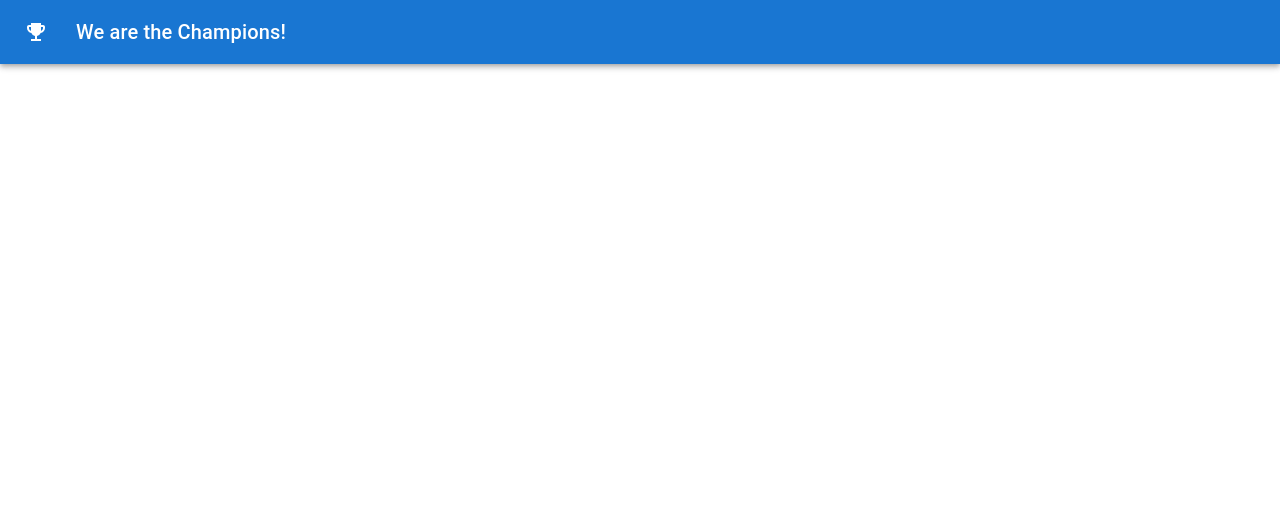
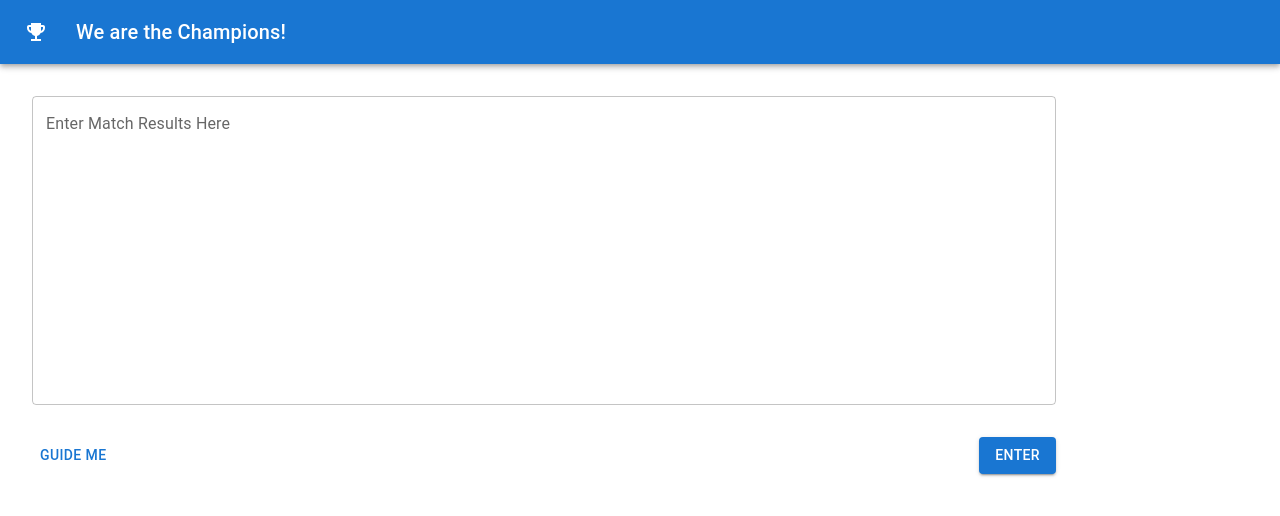
Before and after one commit to jaydenhojingrong/We-are-the-Champions, a React (Create React App) app in the folder frontend/: page /rankings in a window 1280 px wide. Shown: the top 516 px of the page. Built offline with nearby package versions, Linux system fonts and the light colour scheme.

Commit message:
(feat) backend integration for match information page
- added frontend page for match information
- integrate via axios to the python app
- added props and update methods to pass data across components

```diff
--- a/frontend/src/App.js
+++ b/frontend/src/App.js
@@ -1,17 +1,25 @@
 import './App.css';
-import {BrowserRouter as Router, Routes, Route} from "react-router-dom";
+import {BrowserRouter as Router, Routes, Route, Link} from "react-router-dom";
 import TeamInformation from "./components/TeamInformation" ;
 import MatchInformation from './components/MatchInformation';
 import ButtonAppBar from './components/ButtonAppBar';
-
+import React, {useState} from 'react';
 
 function App() {
+
+  const [teamInformation, setTeamInformation] = useState({"placeholder": "placeholder"});
+  const updateTeamInformation = newTeamInformation => setTeamInformation(newTeamInformation);
+
+  const [rankingByGroup, setRankingByGroup] = useState({"placeholder": "placeholder"});
+  const updateRankingByGroup = newRankingByGroup => setRankingByGroup(newRankingByGroup);
+
   return (
     <Router>
-      <ButtonAppBar />
+      <Link to={"/"} style={{ textDecoration: 'none' }}><ButtonAppBar /></Link>
       <Routes>
-        <Route exact path = "/" element={<TeamInformation />}/>
-        <Route path = "/enter_result" element={<MatchInformation />}/>
+        <Route exact path = "/" element={<TeamInformation teamInformation = {teamInformation} updateTeamInformation = {updateTeamInformation}/>}/>
+        <Route path = "/enter_result" element={<MatchInformation teamInformation = {teamInformation} rankingByGroup = {rankingByGroup} updateRankingByGroup = {updateRankingByGroup}/>}/>
+        <Route path = "/rankings" element={<MatchInformation rankingByGroup = {rankingByGroup}/>}/>
       </Routes>
     </Router>
   );
--- a/frontend/src/components/ButtonAppBar.js
+++ b/frontend/src/components/ButtonAppBar.js
@@ -5,7 +5,6 @@ import Toolbar from '@mui/material/Toolbar';
 import Typography from '@mui/material/Typography';
 import IconButton from '@mui/material/IconButton';
 import EmojiEventsIcon from '@mui/icons-material/EmojiEvents';
-
 
 export default function ButtonAppBar() {
   return (
--- a/frontend/src/components/MatchInformation.js
+++ b/frontend/src/components/MatchInformation.js
@@ -1,13 +1,75 @@
 import React, {useState}  from 'react';
 import Box from '@mui/material/Box';
+import axios from "axios";
+import Button from '@mui/material/Button';
+import TextField from '@mui/material/TextField';
+import Collapse from '@mui/material/Collapse';
+import Stack from "@mui/material/Stack"
+import { Link } from "react-router-dom";
 
 const baseURL = "http://127.0.0.1:5000/enter_result";
 
-export default function MatchInformation() {
+export default function MatchInformation(props) {
 
+  const teamInformation = props.teamInformation;
+  const [value, setValue] = React.useState('Controlled');
+  const [openGuide, setOpenGuide] = useState(false);
+
+  const handleChange = (event) => {
+    setValue(event.target.value);
+  };
+
+  function enterResult() {
+    const headers = {
+      'Content-Type': 'application/json'
+    }
+    axios.post(baseURL, {
+        team_information: teamInformation,
+        match_results: value
+      },
+      {
+        headers: headers
+      })
+      .then((response) => {
+        props.updateRankingByGroup(response.data.data.ranking_by_group);
+      });
+  }
 
   return (
     <Box>
+      <Box
+        sx={{p:4, width:"80%"}}
+        display="flex"
+        justifyContent="center"
+        alignItems="center">
+
+        <TextField
+            id="outlined-textarea"
+            label="Enter Match Results Here"
+            placeholder="e.g.
+  teamA teamC 1 3
+  teamA teamD 2 2"
+            minRows={12}
+            maxRows={12}
+            onChange={handleChange}
+            multiline
+            fullWidth/>
+
+      </Box>
+      <Box
+        sx={{px:4, width:"80%"}}>
+        <Stack direction="row" justifyContent="space-between">
+          <Button  color="primary"onClick={() => setOpenGuide(state => !openGuide)}> Guide Me</Button>
+          <Link to={"/enter_result"} style={{ textDecoration: 'none' }}><Button  variant="contained" onClick={enterResult}>Enter</Button></Link>
+        </Stack>
+        <Collapse in={openGuide}>
+            <ul>
+              <li>Match Result format must be "Team_name_1 Team_name_2 Team_name_1_score Team_name_2_score"</li>
+              <li>Each team is entered in a single line</li>
+              <li>Only teams within the same group can play against each other</li>
+            </ul>
+          </Collapse>
+      </Box>
 
     </Box>
   );
--- a/frontend/src/components/TeamInformation.js
+++ b/frontend/src/components/TeamInformation.js
@@ -9,13 +9,11 @@ import { Link } from "react-router-dom";
 
 const baseURL = "http://127.0.0.1:5000/start_game";
 
-export default function TeamInformation() {
-  const [post, setPost] = React.useState(null);
+export default function TeamInformation(props) {
   const [open, setOpen] = useState(false);
   const [value, setValue] = React.useState('Controlled');
 
   const handleChange = (event) => {
-    console.log(value)
     setValue(event.target.value);
   };
 
@@ -30,11 +28,9 @@ export default function TeamInformation() {
         headers: headers
       })
       .then((response) => {
-        setPost(response.data);
-        console.log(post);
+        props.updateTeamInformation(response.data.data.team_information)
       });
   }
-
   return (
     <Box>
       <Box
@@ -52,15 +48,14 @@ export default function TeamInformation() {
             minRows={12}
             onChange={handleChange}
             multiline
-            fullWidth
-          />
+            fullWidth/>
 
       </Box>
       <Box
         sx={{px:4, width:"80%"}}>
         <Stack direction="row" justifyContent="space-between">
           <Button  color="primary"onClick={() => setOpen(state => !open)}> Guide Me</Button>
-          <Link to={"/enter_result"}><Button  variant="contained" onClick={startGame}>Enter</Button></Link>
+          <Link to={"/enter_result"} style={{ textDecoration: 'none' }}><Button  variant="contained" onClick={startGame}>Enter</Button></Link>
         </Stack>
         <Collapse in={open}>
             <ul>
```
Also changed, not shown: 1 other file (tests, documents, lock files or other folders).
